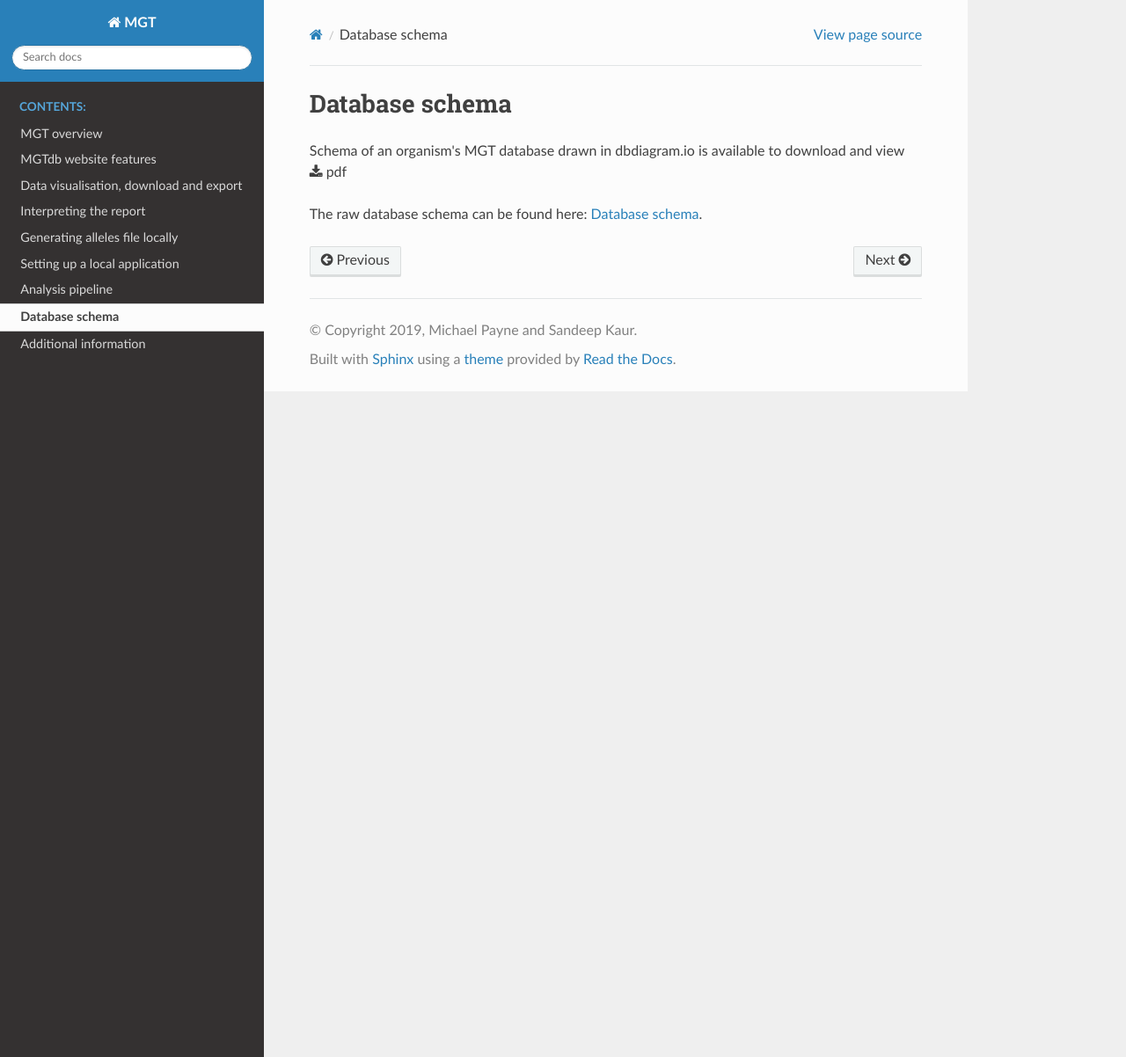
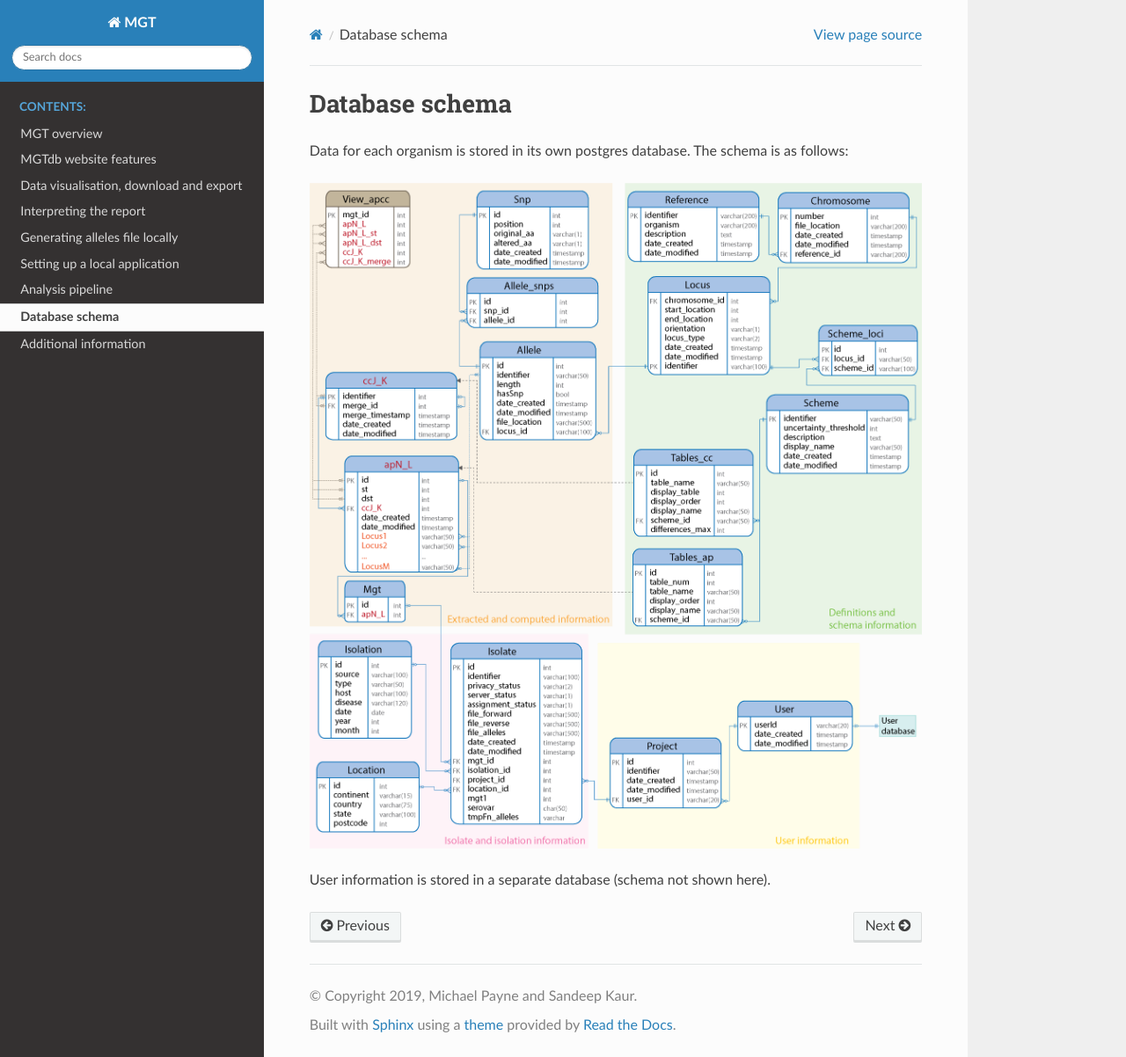
Before and after one commit to crystalsand10/MGT_docs, a Sphinx documentation site: the page built from source/database_schema.rst, in a window 1280 px wide and 1202 px high. Shown: the whole window at 88% size. Built offline with Sphinx 7.4.7 and the Read the Docs theme 2.0.0, drawn with Linux system fonts in a browser that asks for light colours.

Commit message:
update database

```diff
--- a/source/database_schema.rst
+++ b/source/database_schema.rst
@@ -4,9 +4,12 @@
 Database schema
 ***********************************
 
+Data for each organism is stored in its own postgres database. The schema is as follows:
 
-Schema of an organism's MGT database drawn in dbdiagram.io is available to download and view :download:`pdf <files/salmonellaSchema.pdf>`
+.. image:: images/OrganismDatabaseDiagram_v2.png
+  :width: 2000
+  :alt: Organism database schema.
 
 
-The raw database schema can be found here:  `Database schema
-<https://dbdiagram.io/d/5d492e41ced98361d6dd5554/>`_.
+
+User information is stored in a separate database (schema not shown here).
```
Also changed, not shown: source/images/OrganismDatabaseDiagram_v2.png (added).
